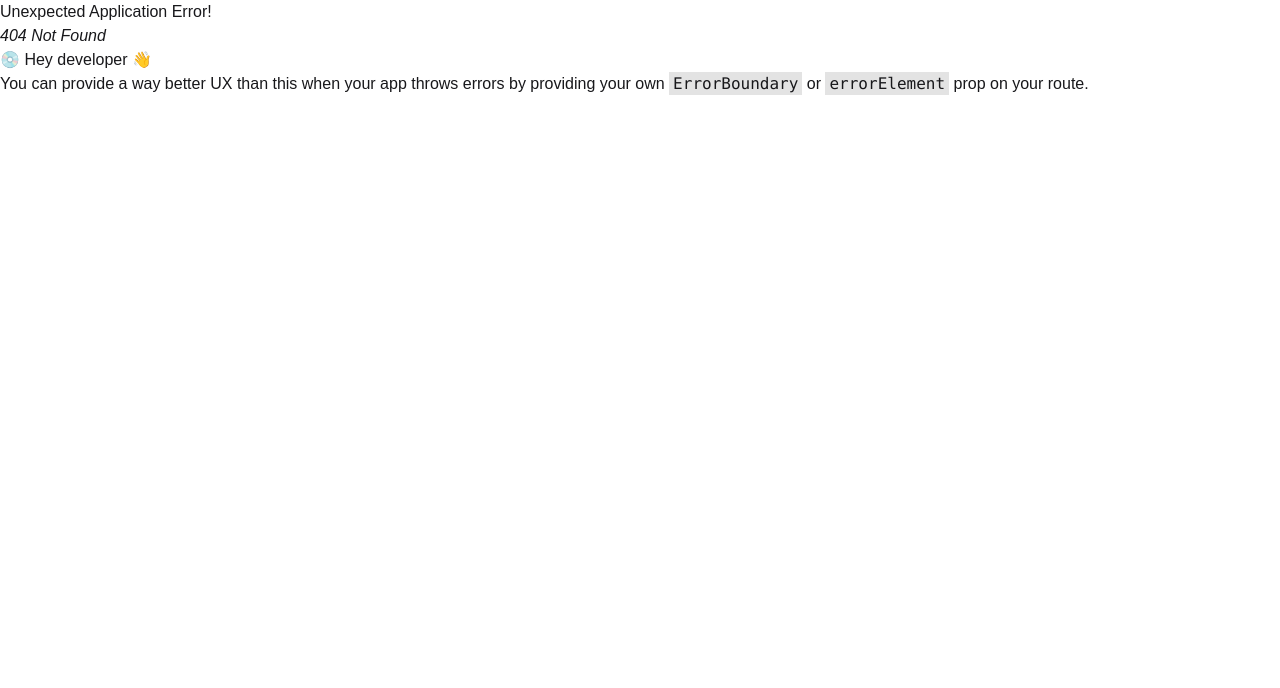
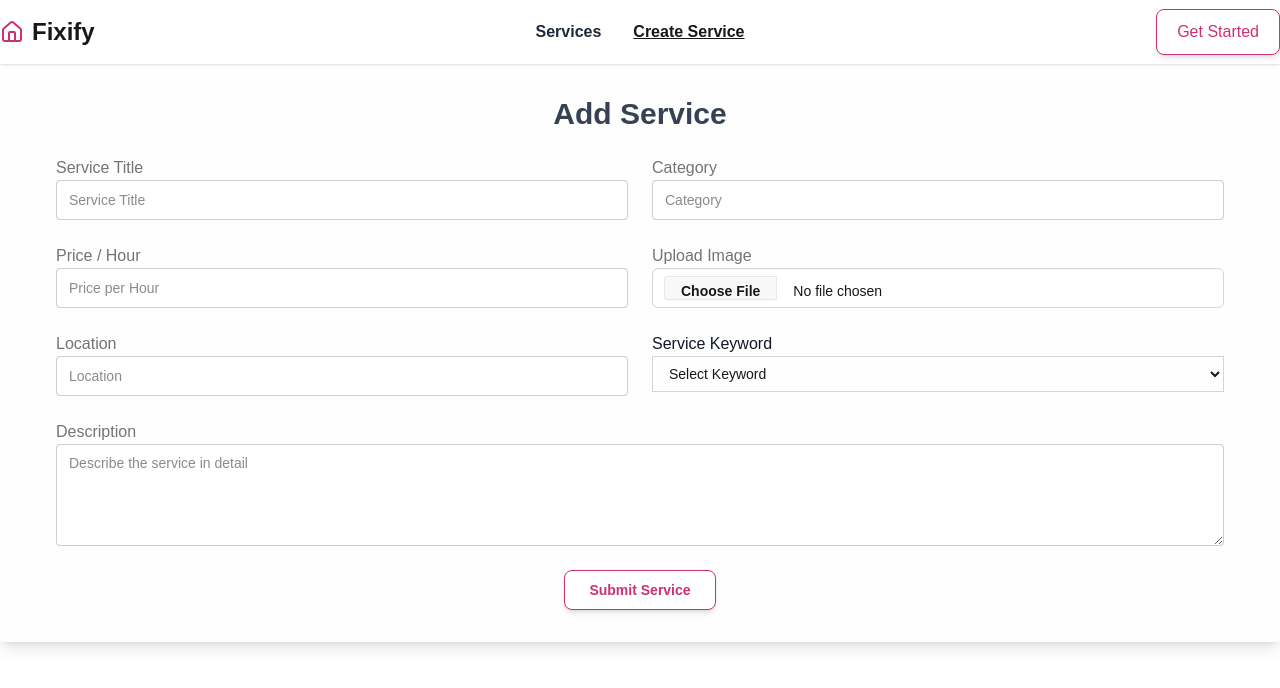
Before and after one commit to Junaid014/service-booking-platform-client, a React (Vite) app: page /createService in a window 1280 px wide. Before the commit this address had no page. Shown: the top 688 px of the page. Built offline with nearby package versions, Linux system fonts and the light colour scheme.

Commit message:
added imageCompression for image size to 200 kb and also cloudinary for host images

```diff
--- a/package.json
+++ b/package.json
@@ -11,11 +11,15 @@
   },
   "dependencies": {
     "@tailwindcss/vite": "^4.1.13",
+    "axios": "^1.11.0",
+    "browser-image-compression": "^2.0.2",
     "lucide-react": "^0.542.0",
     "react": "^19.1.1",
     "react-dom": "^19.1.1",
+    "react-hook-form": "^7.62.0",
     "react-icons": "^5.5.0",
     "react-router": "^7.8.2",
+    "sweetalert2": "^11.23.0",
     "tailwindcss": "^4.1.13"
   },
   "devDependencies": {
--- a/src/components/Navbar/Navbar.jsx
+++ b/src/components/Navbar/Navbar.jsx
@@ -1,7 +1,7 @@
 import React, { useState } from "react";
 import { Link, NavLink } from "react-router";
 import { GiGraduateCap } from "react-icons/gi";
-
+import { House } from "lucide-react";
 const Navbar = () => {
        const [isOpen, setIsOpen] = useState(false);
 
@@ -22,7 +22,7 @@ const Navbar = () => {
                      </li>
                      <li>
                             <NavLink
-                                   to="/create-service"
+                                   to="/createService"
                                    className={({ isActive }) =>
                                           isActive
                                                  ? " underline font-semibold"
@@ -40,7 +40,7 @@ const Navbar = () => {
                      <div className="flex items-center justify-between max-w-[1460px] lg:px-0 px-3 md:px-3  mx-auto min-h-16 relative">
                             {/* Left: Logo */}
                             <Link to="/" className="flex gap-2 items-center">
-                                   <GiGraduateCap className="md:text-4xl text-xl text-[#cc3273]" />
+                                   <House className="md:text-5xl text-xl text-[#cc3273]" />
                                    <span className="md:text-2xl text-base  font-extrabold">
                                           Fixify
                                    </span>
--- a/src/components/Review/Review.jsx
+++ b/src/components/Review/Review.jsx
@@ -91,7 +91,17 @@ const ReviewCard = ({ review }) => {
 
 const Review = () => {
   return (
-    <section className="py-12 lg:flex justify-between gap-6">
+    <>
+    <div className=" mt-14 px-2 lg:px-12">
+        <h3 className="text-sm font-semibold text-gray-500 uppercase tracking-wide">
+         SOME HAPPY FACES
+        </h3>
+        <h2 className="text-xl md:text-4xl font-bold mt-2 mb-6 text-gray-800">
+         Our Happy <span className="text-pink-600">Customers</span> and <span className="text-pink-600">Providers</span>..
+        </h2>
+  </div>
+          <section className="py-12 lg:flex justify-between gap-6">
+
       {/* Left Column */}
       <div className="flex mb-0 md:mb-6 lg:w-1/4 lg:flex-col gap-1.5 md:gap-6">
         <ReviewCard review={reviews[0]} />
@@ -115,6 +125,9 @@ const Review = () => {
         </div>
       </div>
     </section>
+
+    </>
+
   );
 };
 
--- a/src/components/WhyChooseUs/WhyChooseUs.jsx
+++ b/src/components/WhyChooseUs/WhyChooseUs.jsx
@@ -3,14 +3,14 @@ import { FaMaskFace } from "react-icons/fa6";
 
 export default function WhyChooseUs() {
   const features = [
-    { icon: <FaMaskFace className="w-12 h-18 text-pink-600" />, title: ["Ensuring", "Masks"] },
-    { icon: <Headphones className="w-12 h-18 text-pink-600" />, title: ["24/7", "Support"] },
-    { icon: <SprayCan className="w-12 h-18 text-pink-600" />, title: ["Sanitising", "Hands & Equipment"] },
-    { icon: <Hand className="w-12 h-18 text-pink-600" />, title: ["Ensuring", "Gloves"] },
+    { icon: <FaMaskFace className="w-12 h-14 lg:h-18 text-pink-600" />, title: ["Ensuring", "Masks"] },
+    { icon: <Headphones className="w-12 h-14 lg:h-18 text-pink-600" />, title: ["24/7", "Support"] },
+    { icon: <SprayCan className="w-12 h-14 lg:h-18 text-pink-600" />, title: ["Sanitising", "Hands & Equipment"] },
+    { icon: <Hand className="w-12 h-14 lg:h-18 text-pink-600" />, title: ["Ensuring", "Gloves"] },
   ];
 
   return (
-    <section className="bg-gray-50 py-12">
+    <section className="bg-gray-100 py-12">
       {/* Heading */}
       <div className="px-4 lg:px-12">
         <h3 className="text-sm font-semibold text-gray-500 uppercase tracking-wide">
@@ -34,7 +34,7 @@ export default function WhyChooseUs() {
         </div>
 
         {/* Left side - Features */}
-        <div className="grid md:grid-cols-2 grid-cols-1 gap-6 order-2 lg:order-1">
+        <div className="grid md:grid-cols-2 grid-cols-2 gap-6 order-2 lg:order-1">
           {features.map((f, i) => (
             <div
               key={i}
--- /dev/null
+++ b/src/hooks/useAxios.jsx
@@ -0,0 +1,11 @@
+import axios from "axios";
+
+const axiosInstance = axios.create({
+    baseURL: `http://localhost:3000/`
+})
+
+const useAxios = () => {
+    return axiosInstance;
+};
+
+export default useAxios;
--- a/src/pages/Home/Home.jsx
+++ b/src/pages/Home/Home.jsx
@@ -5,8 +5,10 @@ import WhyChooseUs from '../../components/WhyChooseUs/WhyChooseUs';
 const Home = () => {
        return (
               <div>
+
+                     <WhyChooseUs/>
                      <Review/>
-                     <WhyChooseUs/>
+
               </div>
        );
 };
--- /dev/null
+++ b/src/pages/Services/AddServices.jsx
@@ -0,0 +1,202 @@
+
+import { useForm } from "react-hook-form";
+// import { useAuth } from "@/contexts/AuthContext";
+import useAxios from "../../hooks/useAxios";
+import imageCompression from "browser-image-compression";
+
+const AddService = () => {
+  const { register, handleSubmit, reset, setValue } = useForm();
+  const axios = useAxios();
+  // const { user } = useAuth(); // logged-in user data
+
+  const onSubmit = async (data) => {
+    const serviceData = {
+      ...data,
+      status: "pending",
+      // userName: user?.displayName,
+      // userEmail: user?.email,
+    };
+
+    try {
+      const res = await axios.post("/services", serviceData);
+      console.log("Service Added:", res.data);
+      reset();
+    } catch (error) {
+      console.error("Error adding service:", error);
+    }
+  };
+
+
+  const handleImageUpload = async (e) => {
+    const file = e.target.files[0];
+    if (!file) return;
+
+    try {
+      // compress image before upload
+      const options = {
+        maxSizeMB: 0.2,
+        maxWidthOrHeight: 1920,
+        useWebWorker: true,
+      };
+
+      const compressedFile = await imageCompression(file, options);
+
+      const formData = new FormData();
+      formData.append("file", compressedFile);
+      formData.append(
+        "upload_preset",
+        import.meta.env.VITE_CLOUDINARY_UPLOAD_PRESET
+      );
+
+      const res = await fetch(
+        `https://api.cloudinary.com/v1_1/${
+          import.meta.env.VITE_CLOUDINARY_CLOUD_NAME
+        }/image/upload`,
+        {
+          method: "POST",
+          body: formData,
+        }
+      );
+
+      const data = await res.json();
+      console.log("Uploaded Image:", data.secure_url);
+
+      // set image url into react-hook-form
+      setValue("image", data.secure_url);
+    } catch (error) {
+      console.error("Image Upload Failed:", error);
+    }
+  };
+
+  return (
+    <div className="bg-[#fefefe] mb-18 hover:bg-[#f9f9f9] shadow-lg rounded px-2 lg:px-14 pt-14 pb-8 w-full  mx-auto">
+      <h2 className="text-xl md:text-3xl text-gray-700 font-semibold roboto text-center mb-6">
+        Add Service
+      </h2>
+
+      <form
+        onSubmit={handleSubmit(onSubmit)}
+        className="grid grid-cols-1 md:grid-cols-2 gap-6"
+      >
+        {/* Title */}
+        <div>
+          <label className="label font-medium">Service Title</label>
+          <input
+            {...register("title", { required: true })}
+            className="input focus:outline-none focus:ring-0 focus:border-gray-600 w-full"
+            placeholder="Service Title"
+          />
+        </div>
+
+        {/* Category */}
+        <div>
+          <label className="label font-medium">Category</label>
+          <input
+            {...register("category", { required: true })}
+            className="input focus:outline-none focus:ring-0 focus:border-gray-600 w-full"
+            placeholder="Category"
+          />
+        </div>
+
+        {/* Price per Hour */}
+        <div>
+          <label className="label font-medium">Price / Hour</label>
+          <input
+            type="number"
+            {...register("price", { required: true })}
+            className="input focus:outline-none focus:ring-0 focus:border-gray-600 w-full"
+            placeholder="Price per Hour"
+          />
+        </div>
+
+        {/* Image Upload (Cloudinary) */}
+        <div>
+          <label className="label font-medium">Upload Image</label>
+          <input
+            type="file"
+            accept="image/*"
+            onChange={handleImageUpload}
+            className="file-input w-full border border-gray-300 rounded-md px-3 py-2"
+          />
+          {/* Hidden input to store uploaded image URL */}
+          <input type="hidden" {...register("image", { required: true })} />
+        </div>
+
+        {/* Location */}
+        <div>
+          <label className="label font-medium">Location</label>
+          <input
+            {...register("location", { required: true })}
+            className="input focus:outline-none focus:ring-0 focus:border-gray-600 w-full"
+            placeholder="Location"
+          />
+        </div>
+
+        {/* Keywords (Dropdown Single Select) */}
+        <div className="form-control ">
+          <label className="label">
+            <span className="label-text text-gray-900 font-medium">
+              Service Keyword
+            </span>
+          </label>
+          <select
+            {...register("keywords", { required: true })}
+            className="w-full px-3 py-2 border border-gray-300 text-sm focus:outline-none focus:ring-0 focus:border-gray-600"
+          >
+            <option value="">Select Keyword</option>
+            <option value="Plumbing">Plumbing</option>
+            <option value="Beauty">Beauty</option>
+            <option value="Cleaning">Cleaning</option>
+            <option value="Electrical">Electrical</option>
+            <option value="Gardening">Gardening</option>
+            <option value="Pest Control">Pest Control</option>
+          </select>
+        </div>
+
+
+        {/* User Name */}
+        {/* <div>
+          <label className="label font-medium">Provider Name</label>
+          <input
+            value={user?.displayName}
+            readOnly
+            className="input focus:outline-none focus:ring-0 focus:border-gray-600 w-full bg-gray-100"
+            {...register("userName")}
+          />
+        </div> */}
+
+        {/* User Email */}
+        {/* <div>
+          <label className="label font-medium">Provider Email</label>
+          <input
+            value={user?.email}
+            readOnly
+            className="input focus:outline-none focus:ring-0 focus:border-gray-600 w-full bg-gray-100"
+            {...register("userEmail")}
+          />
+        </div> */}
+
+        {/* Description Full Width */}
+        <div className="md:col-span-2">
+          <label className="label font-medium">Description</label>
+          <textarea
+            {...register("description", { required: true })}
+            className="textarea textarea-bordered focus:outline-none focus:ring-0 focus:border-gray-600 w-full"
+            rows={4}
+            placeholder="Describe the service in detail"
+          />
+        </div>
+
+        <div className="md:col-span-2 flex mx-auto">
+          <input
+            type="submit"
+            value="Submit Service"
+            className="btn px-6 py-2 cursor-pointer text-[#cc3273] border border-[#cc3273] bg-white rounded-lg font-semibold shadow-md hover:text-white hover:bg-[#cc3273] transition-colors duration-300"
+          />
+        </div>
+      </form>
+    </div>
+  );
+};
+
+export default AddService;
--- a/src/routes/routes.jsx
+++ b/src/routes/routes.jsx
@@ -3,6 +3,7 @@ import {
 } from "react-router";
 import Root from "./Root";
 import Home from "../pages/Home/Home";
+import AddService from "../pages/Services/AddServices";
 
 
 
@@ -18,6 +19,10 @@ export const router = createBrowserRouter([
         index: true,
         Component: Home
       },
+      {
+        path:'createService',
+        Component:AddService
+      }
 
     ]}
 
```
Also changed, not shown: 1 other file (tests, documents, lock files or other folders).
